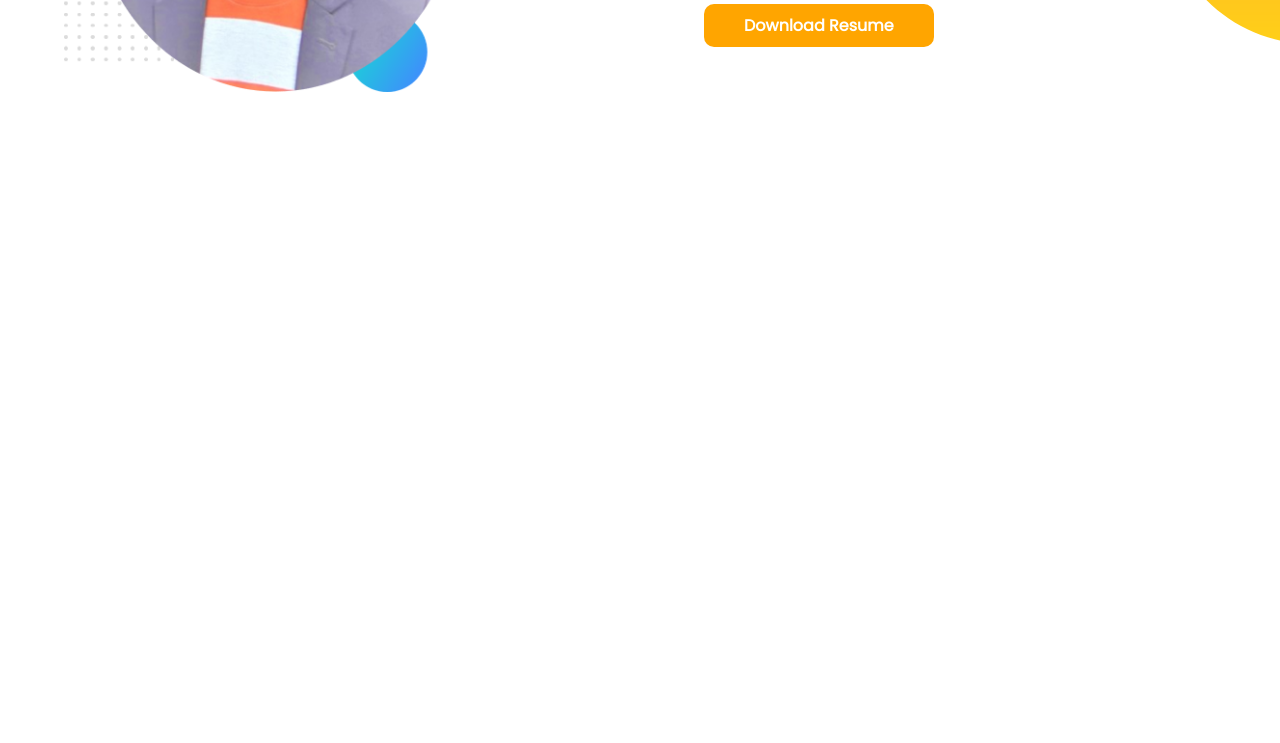
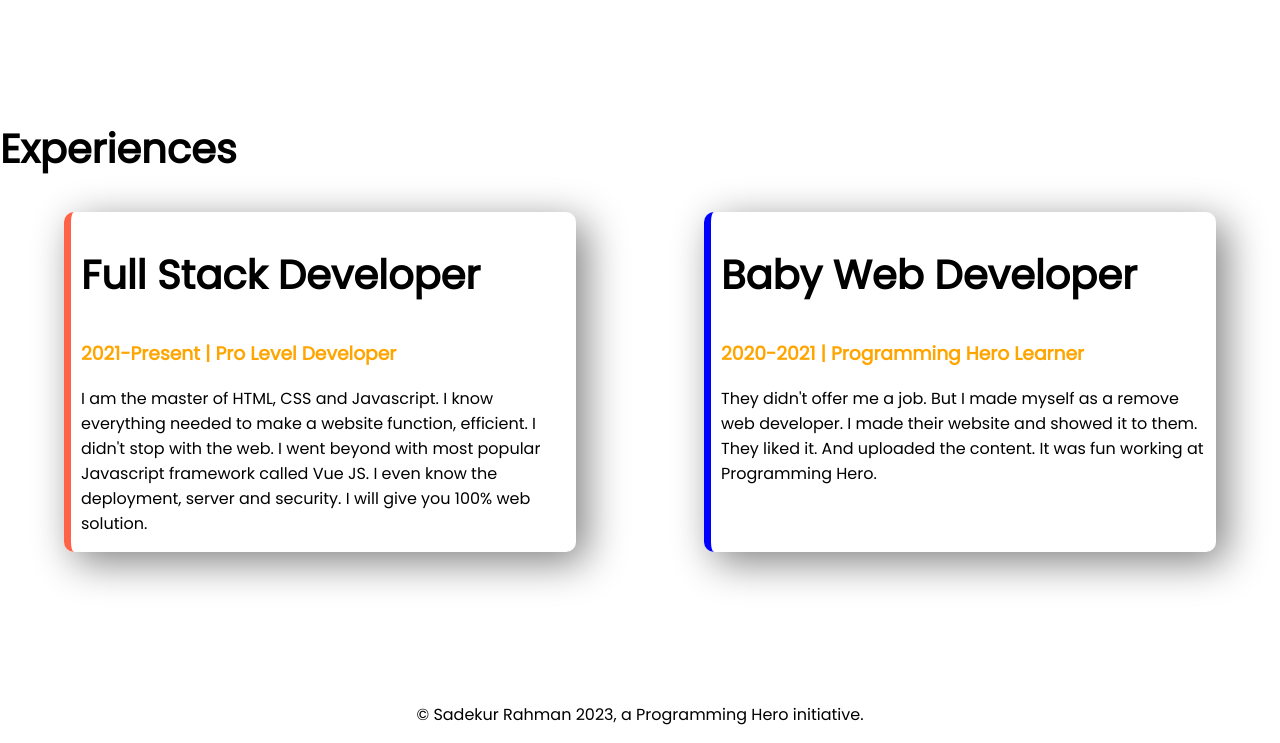
Before and after one commit to SadekurNiloy/project-porfolio-website-2, a plain HTML site: page index.html in a window 1280 px wide. Shown: the part 1042-1785 px from the top of the page. Before the commit the page ends 1291 px from the top, so only its background shows below. Drawn offline with Linux system fonts and the light colour scheme.

Commit message:
Experience and footer added

```diff
--- a/index.html
+++ b/index.html
@@ -4,7 +4,7 @@
     <meta charset="UTF-8">
     <meta http-equiv="X-UA-Compatible" content="IE=edge">
     <meta name="viewport" content="width=device-width, initial-scale=1.0">
-    <title>Portfolio-Website-2|Sadekur Rahman</title>
+    <title>Portfolio-Website-2 | Sadekur Rahman</title>
     <link rel="preconnect" href="https://fonts.googleapis.com">
     <link rel="preconnect" href="https://fonts.gstatic.com" crossorigin>
     <link href="https://fonts.googleapis.com/css2?family=Open+Sans:wght@300;400;500&family=Poppins&display=swap" rel="stylesheet">
@@ -34,8 +34,24 @@
             <p>I already learned the basic HTML and CSS. I can build any simple website. I can even teach my cousin how to make simple website. my goal is to become a Web Developer and learn advanced topics.</p>
             <a href="#">Download Resume</a>
         </div>
-
-
+    </section>
+    <section class="experience">
+        <h1>Experiences</h1>
+        <div class="expert">
+            <div class="half-width left">
+                <h1>Full Stack Developer</h1>
+                <h3>2021-Present | Pro Level Developer</h3>
+                <p>I am the master of HTML, CSS and Javascript. I know everything needed to make a website function, efficient. I didn't stop with the web. I went beyond with most popular Javascript framework called Vue JS. I even know the deployment, server and security. I will give you 100% web solution.</p>
+            </div>
+            <div class="half-width right">
+                <h1>Baby Web Developer</h1>
+                <h3>2020-2021 | Programming Hero Learner</h3>
+                <p>They didn't offer me a job. But I made myself as a remove web developer. I made their website and showed it to them. They liked it. And uploaded the content. It was fun working at Programming Hero.</p>
+            </div>
+        </div>
     </section>
 </body>
+<footer class="footer-area">
+    <p>© Sadekur Rahman 2023, a Programming Hero initiative.</p>
+</footer>
 </html>
--- a/style.css
+++ b/style.css
@@ -8,7 +8,7 @@ body {
     margin-bottom: 150px;
 }
 h1 {
-    font-size: 50px;
+    font-size: 40px;
 }
 .topper {
     color: orange;
@@ -45,3 +45,31 @@ a {
 .dream p {
     padding-right: 100px;
 }
+
+/** Experiences Area **/
+.experience {
+    margin-bottom: 150px;
+}
+.expert {
+    display: flex;
+}
+.expert h3 {
+    color: orange;
+}
+.expert .half-width {
+    width: 40%;
+    margin-right: 5%;
+    box-shadow: 10px 10px 40px gray;
+    margin-left: 5%;
+    border-radius: 10px;
+    padding: 0 10px;
+}
+.expert .left {
+    border-left: 7px solid #ff6347;
+}
+.expert .right {
+    border-left : 7px solid blue;
+}
+.footer-area p {
+    text-align: center;
+}
```
